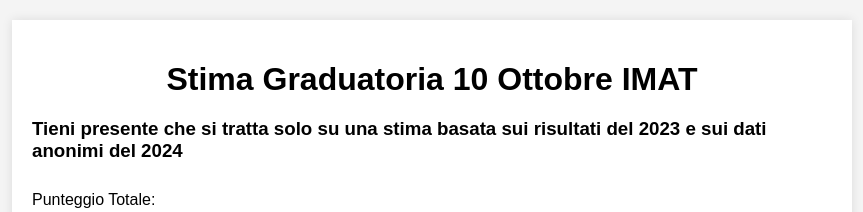
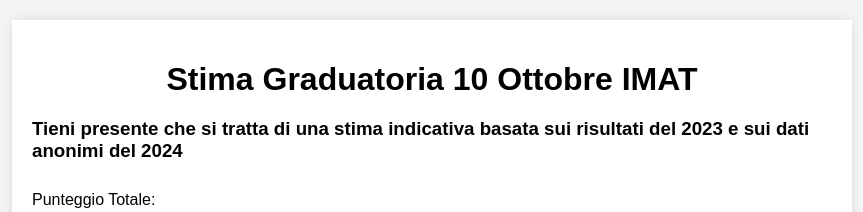
Before and after one commit to vima210/IMAT, a website: page index.html in a window 1280 px wide. Shown: the top 212 px of the page, without its empty margins (208-1071 px from the left). Drawn offline with Linux system fonts and the light colour scheme.

Commit message:
essaggio

```diff
--- a/index.html
+++ b/index.html
@@ -9,7 +9,7 @@
 <body>
   <div class="container">
     <h1>Stima Graduatoria 10 Ottobre IMAT</h1>
-    <h3>Tieni presente che si tratta solo su una stima basata sui risultati del 2023 e sui dati anonimi del 2024</h3>
+    <h3>Tieni presente che si tratta di una stima indicativa basata sui risultati del 2023 e sui dati anonimi del 2024</h3>
 
     <!-- Il tuo form per l'input dei punteggi -->
     <form id="rankingForm">
```
